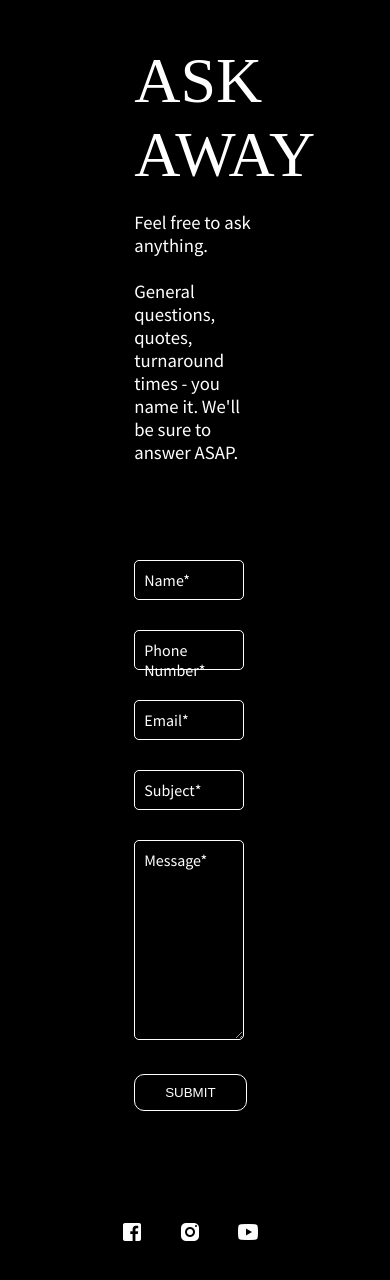
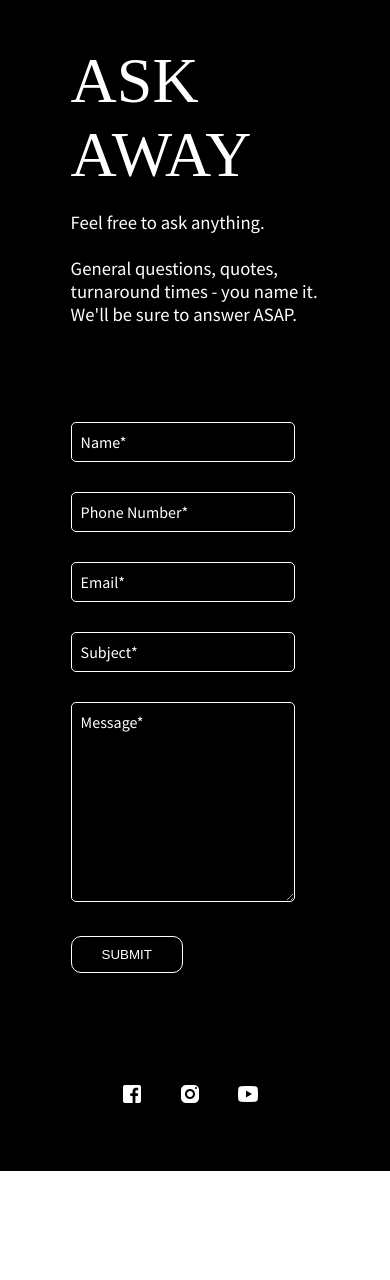
Before and after one commit to kaloyanxoxo/stvtick, a React (Create React App) app: page / in a window 390 px wide. Shown: the part 864-2144 px from the top of the page. After the commit the page ends 2035 px from the top, so only its background shows below. Built offline with nearby package versions, Linux system fonts and the light colour scheme; the HTML template or start-up script is replaced by a standard one; a web font is replaced by a local one.

Commit message:
fix contact section on mobile

```diff
--- a/src/components/styles/styles.css
+++ b/src/components/styles/styles.css
@@ -246,14 +246,14 @@ textarea:valid~label{
   }
   .contact-div .left{
     margin-top: 2em;
-    padding: 0 4em;
-    width: 80%;
+    padding: 0 1em;
+    width: 90%;
     max-width: none;
   }
   .contact-div .right{
     margin-top: 6em;
-    padding: 0 4em;
-    width: 80%;
+    padding: 0 1em;
+    width: 90%;
   }
   .text h1{
     margin-top: 0.3em;
```
